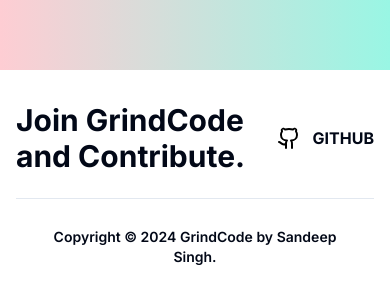
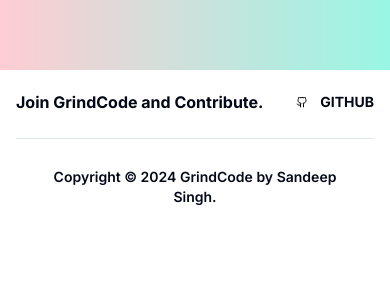
Before and after one commit to CoDesign-Spa27/GrindCode, a Next.js app: page / in a window 390 px wide. Shown: the part 830-1122 px from the top of the page. After the commit the page ends 1061 px from the top, so only its background shows below. Built offline with nearby package versions, Linux system fonts and the light colour scheme; no server answers.

Commit message:
fix:Footer

```diff
--- a/app/footer.tsx
+++ b/app/footer.tsx
@@ -5,16 +5,16 @@ import Link from "next/link";
 
 export function Footer(){
 return <div>
-    <footer className="relative  pt-8 pb-6">
+    <footer className="relative py-5">
   <div className="container mx-auto px-4">
      <div className="flex justify-between items-center">
-        <div className="text-3xl font-bold">
+        <div className="sm:text-3xl  text-md  font-bold">
            Join GrindCode and Contribute.
         </div>
         <div className="flex gap-5">
           <Link className="flex items-center gap-2" href='https://github.com/CoDesign-Spa27/GrindCode'>
-          <Github className="bg-white p-1 text-black rounded-full w-8 h-8" />
-           <p className="font-bold">GITHUB</p>
+          <Github className="bg-white p-1 text-black rounded-full sm:w-8 sm:h-8 w-5 h-5" />
+           <p className="font-bold sm:text-md text-sm">GITHUB</p>
           </Link>
 
         </div>
```
Also changed, not shown: 1 other file (tests, documents, lock files or other folders).
